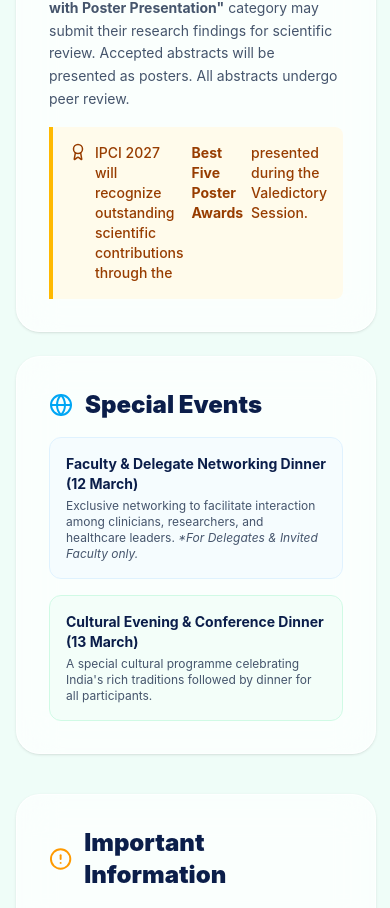
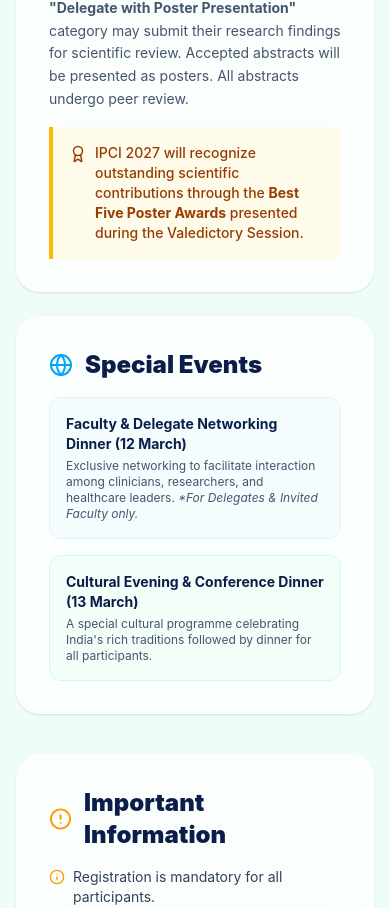
Before and after one commit to Iaak12/ipcilandingpage, a React (Vite) app in the folder frontend/: page /register in a window 390 px wide. Shown: the part 2955-3863 px from the top of the page. Built offline with nearby package versions, Linux system fonts and the light colour scheme.

Commit message:
fix(Register): fix flex layout causing text columns on mobile

```diff
--- a/frontend/src/Register.jsx
+++ b/frontend/src/Register.jsx
@@ -200,10 +200,12 @@ export default function Register() {
                 Participants registering under the <strong>"Delegate with Poster Presentation"</strong> category may submit their research findings for scientific review. Accepted abstracts will be presented as posters. All abstracts undergo peer review.
               </p>
               <div className="bg-amber-50 border-l-4 border-amber-400 p-4 rounded-r-lg">
-                <p className="text-sm text-amber-800 font-medium flex items-start gap-2">
-                  <Award size={18} className="shrink-0" />
-                  IPCI 2027 will recognize outstanding scientific contributions through the <strong>Best Five Poster Awards</strong> presented during the Valedictory Session.
-                </p>
+                <div className="text-sm text-amber-800 font-medium flex items-start gap-2">
+                  <Award size={18} className="shrink-0 mt-0.5" />
+                  <span>
+                    IPCI 2027 will recognize outstanding scientific contributions through the <strong>Best Five Poster Awards</strong> presented during the Valedictory Session.
+                  </span>
+                </div>
               </div>
             </div>
 
```
